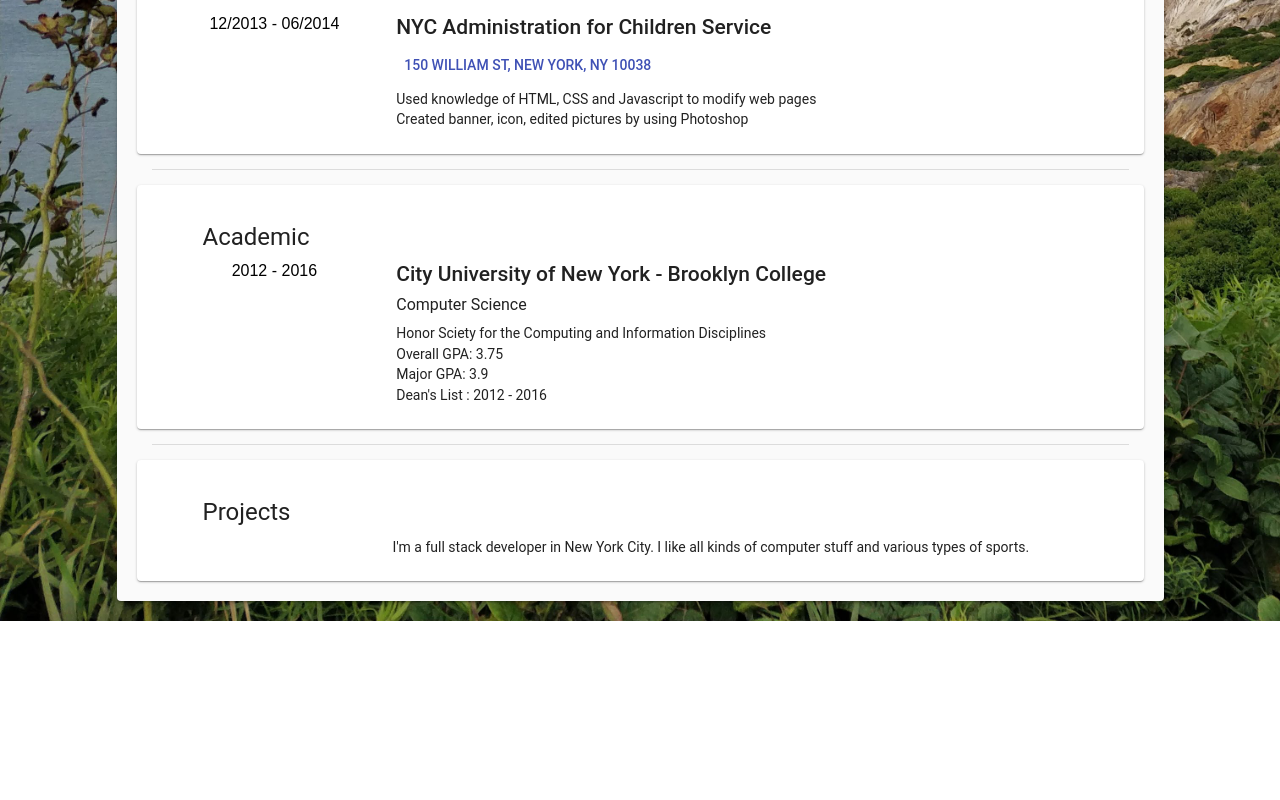
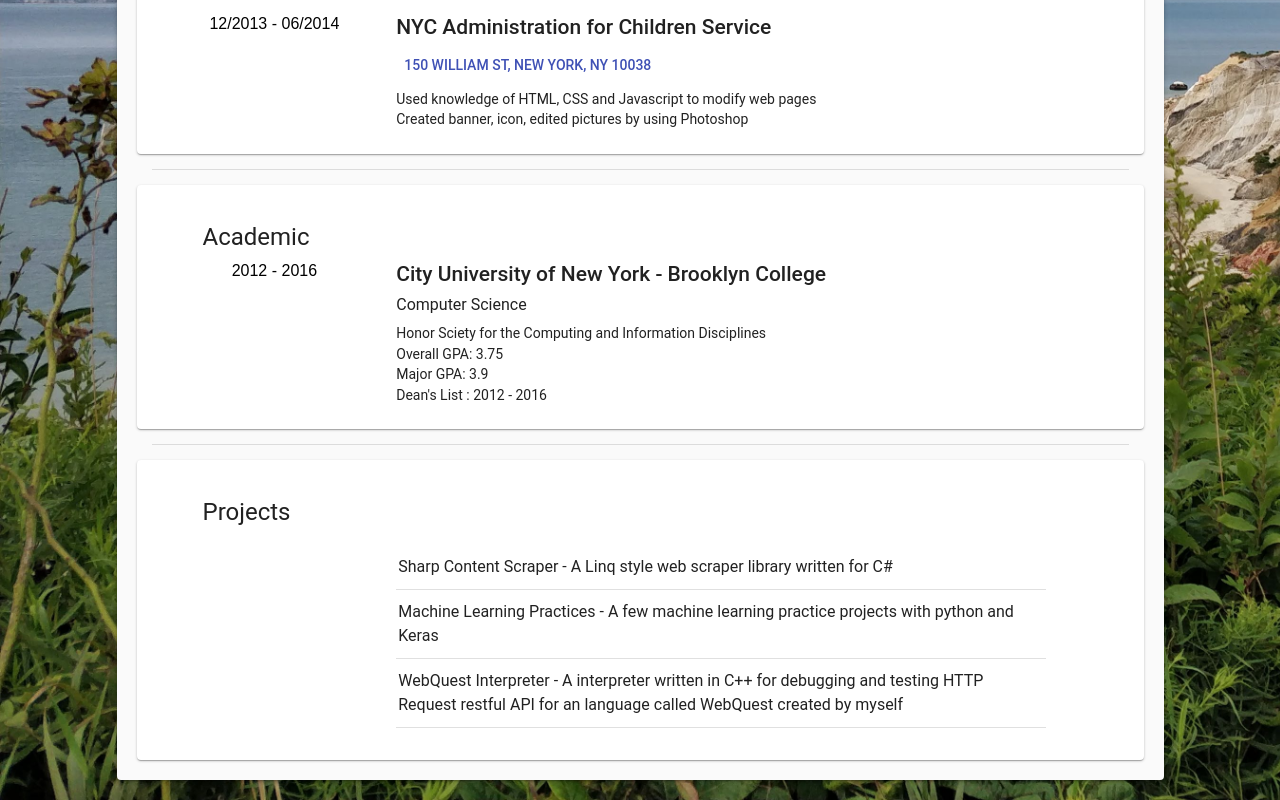
Before and after one commit to gavinz0228/homepage, a React (Create React App) app in the folder home_page/: page / in a window 1280 px wide. Shown: the part 841-1641 px from the top of the page. Before the commit the page ends 1462 px from the top, so only its background shows below. Built offline with nearby package versions, Linux system fonts and the light colour scheme.

Commit message:
completed projects section

```diff
--- a/home_page/src/components/Projects.js
+++ b/home_page/src/components/Projects.js
@@ -3,18 +3,28 @@
 import Card from '@material-ui/core/Card';
 import CardActions from '@material-ui/core/CardActions';
 import CardContent from '@material-ui/core/CardContent';
-import Button from '@material-ui/core/Button';
+import Divider from '@material-ui/core/Divider';
 import Typography from '@material-ui/core/Typography';
+import List from '@material-ui/core/List'
+import ListItem from '@material-ui/core/ListItem'
+import ListItemText from '@material-ui/core/ListItemText'
+import Grid from '@material-ui/core/Grid';
 const styles = theme => ({
   title:{
       paddingLeft: 50,
       paddingTop: 20
   },
-  content:{
-      marginLeft:240
+  divider:{
+      margin:10
+  },
+  links:{
+      paddingTop:10,
+      paddingBottom:10,
+      paddingLeft:2,
+      paddingRight:2
   },
   divider:{
-      margin:10
+    margin: 10
   }
 });
 class Projects extends Component {
@@ -22,13 +32,29 @@
       return (
         <Card >
             <CardContent>
-            <Typography gutterBottom variant="headline" component="h2" className={this.props.classes.title}>
-                Projects
-            </Typography>
-            <Typography component="p" className={this.props.classes.content} >
-                I'm a full stack developer in New York City.
-                I like all kinds of computer stuff and various types of sports.
-            </Typography>
+              <Typography gutterBottom variant="headline" component="h2" className={this.props.classes.title}>
+                      Projects
+              </Typography>
+              <Grid container>
+                <Grid xs={3} align="center">
+                </Grid>
+                <Grid xs={8}>
+                  <List component="nav">
+                    <ListItem  className={this.props.classes.links} button component="a" href="https://github.com/gavinz0228/SharpContentScraper">
+                      <ListItemText primary="Sharp Content Scraper - A Linq style web scraper library written for C#" />
+                    </ListItem>
+                    <Divider/>
+                    <ListItem  className={this.props.classes.links} button component="a" href="https://github.com/gavinz0228/MLPractice">
+                      <ListItemText primary="Machine Learning Practices - A few machine learning practice projects with python and Keras " />
+                    </ListItem>
+                    <Divider/>
+                    <ListItem  className={this.props.classes.links} button component="a" href="https://github.com/gavinz0228/WebQuest-Interpreter">
+                      <ListItemText primary="WebQuest Interpreter  - A interpreter written in C++ for debugging and testing HTTP Request restful API for an language called WebQuest created by myself " />
+                    </ListItem>
+                    <Divider/>
+                  </List>
+                </Grid>
+              </Grid>
             </CardContent>
 
         </Card>
```
